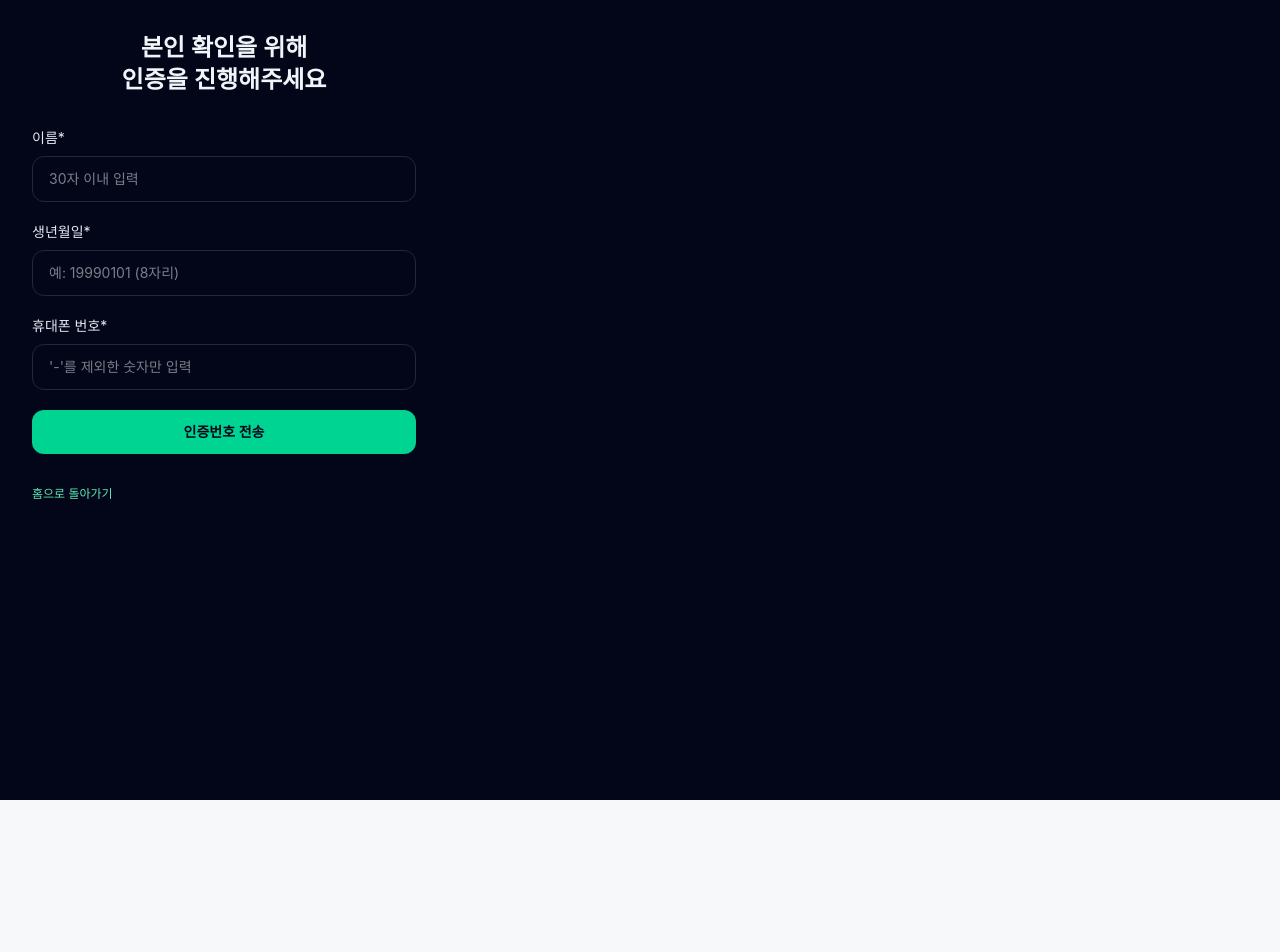
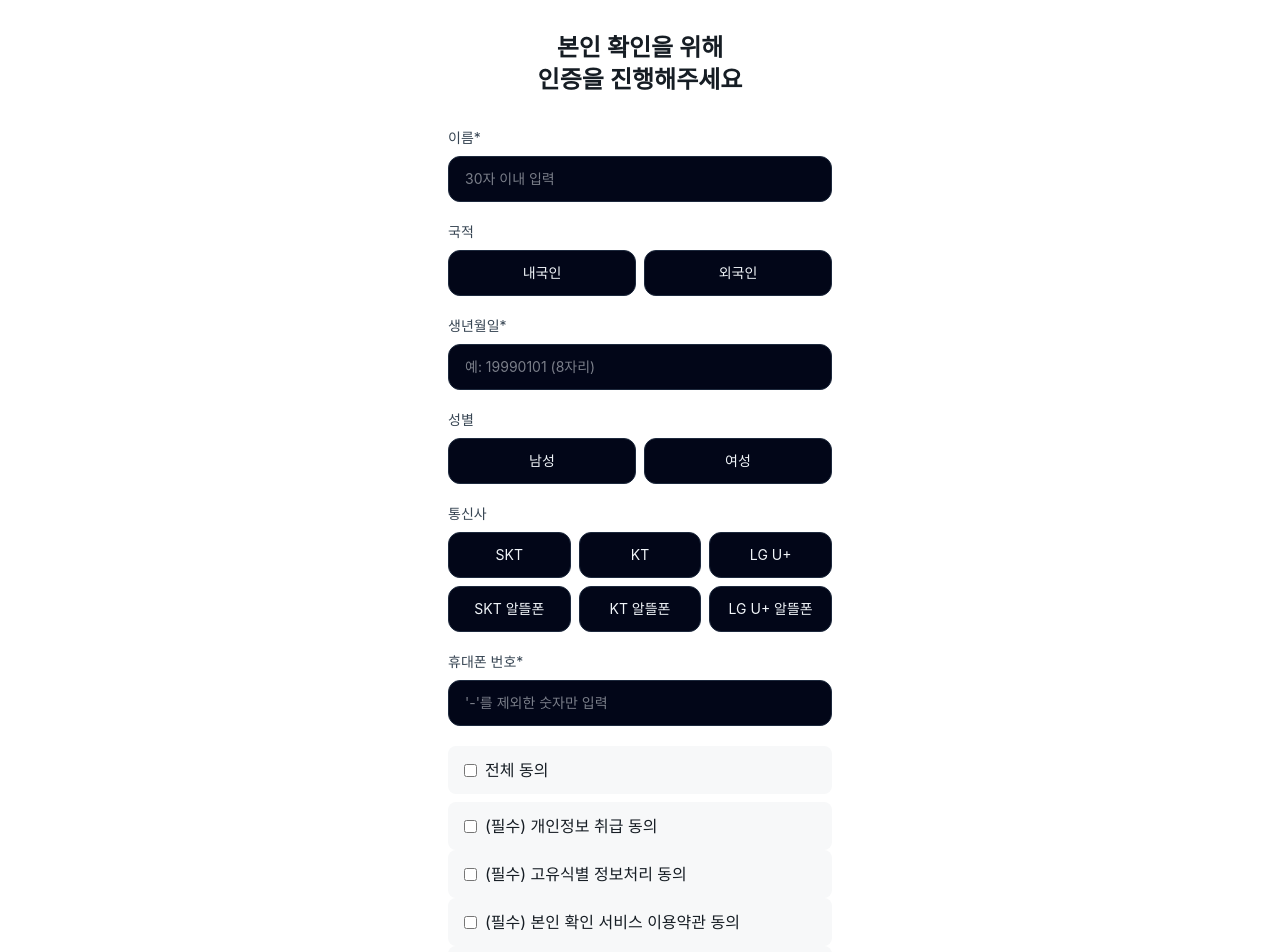
Before and after one commit to Team-Ikujo/BallX, a React app in the folder frontend/: page /signup in a window 1280 px wide. Shown: the top 952 px of the page. Before the commit the page ends 800 px from the top, so only its background shows below. Built offline with nearby package versions, Linux system fonts and the light colour scheme; the HTML template or start-up script is replaced by a standard one.

Commit message:
[FE] feat: 본인인증 폼 레이아웃 완료

```diff
--- a/frontend/src/pages/signup/ui/SignUpPage.tsx
+++ b/frontend/src/pages/signup/ui/SignUpPage.tsx
@@ -1,15 +1,20 @@
+import { useState } from 'react';
 import { Link } from 'react-router-dom';
 
 const SignUpPage = () => {
+   const [agree, setAgree] = useState(false);
    return (
-      <div className="min-h-screen bg-slate-950 text-slate-100">
+      <div
+         className="min-h-screen bg-(--color-surface) text-(--color-foreground)
+      flex items-center justify-center"
+      >
          <section className="w-full max-w-md p-8">
             <div className="text-center">
                <h2 className="text-2xl font-semibold">본인 확인을 위해 </h2>
                <h2 className="text-2xl font-semibold">인증을 진행해주세요</h2>
             </div>
             <form className="mt-8 space-y-5">
-               <label className="block text-sm text-slate-200">
+               <label className="block text-sm text-(--color-muted-foreground)">
                   이름*
                   <input
                      type="text"
@@ -17,7 +22,24 @@ const SignUpPage = () => {
                      className="mt-2 w-full rounded-xl border border-slate-800 bg-slate-950 px-4 py-3 text-sm text-slate-100 outline-none transition focus:border-emerald-400"
                   />
                </label>
-               <label className="block text-sm text-slate-200">
+               <label className="block text-sm text-(--color-muted-foreground)">
+                  국적
+                  <div className="flex gap-2">
+                     <button
+                        type="button"
+                        className="mt-2 w-full rounded-xl border border-slate-800 bg-slate-950 px-4 py-3 text-sm text-slate-100 outline-none transition focus:border-emerald-400"
+                     >
+                        내국인
+                     </button>
+                     <button
+                        type="button"
+                        className="mt-2 w-full rounded-xl border border-slate-800 bg-slate-950 px-4 py-3 text-sm text-slate-100 outline-none transition focus:border-emerald-400"
+                     >
+                        외국인
+                     </button>
+                  </div>
+               </label>
+               <label className="block text-sm text-(--color-muted-foreground)">
                   생년월일*
                   <input
                      type="text"
@@ -25,7 +47,65 @@ const SignUpPage = () => {
                      className="mt-2 w-full rounded-xl border border-slate-800 bg-slate-950 px-4 py-3 text-sm text-slate-100 outline-none transition focus:border-emerald-400"
                   />
                </label>
-               <label className="block text-sm text-slate-200">
+               <label className="block text-sm text-(--color-muted-foreground)">
+                  성별
+                  <div className="flex gap-2">
+                     <button
+                        type="button"
+                        className="mt-2 w-full rounded-xl border border-slate-800 bg-slate-950 px-4 py-3 text-sm text-slate-100 outline-none transition focus:border-emerald-400"
+                     >
+                        남성
+                     </button>
+                     <button
+                        type="button"
+                        className="mt-2 w-full rounded-xl border border-slate-800 bg-slate-950 px-4 py-3 text-sm text-slate-100 outline-none transition focus:border-emerald-400"
+                     >
+                        여성
+                     </button>
+                  </div>
+               </label>
+               <label className="block text-sm text-(--color-muted-foreground)">
+                  통신사
+                  <div className="grid grid-cols-3 gap-2 mt-2">
+                     <button
+                        type="button"
+                        className=" w-full rounded-xl border border-slate-800 bg-slate-950 px-4 py-3 text-sm text-slate-100 outline-none transition focus:border-emerald-400"
+                     >
+                        SKT
+                     </button>
+                     <button
+                        type="button"
+                        className=" w-full rounded-xl border border-slate-800 bg-slate-950 px-4 py-3 text-sm text-slate-100 outline-none transition focus:border-emerald-400"
+                     >
+                        KT
+                     </button>
+                     <button
+                        type="button"
+                        className=" w-full rounded-xl border border-slate-800 bg-slate-950 px-4 py-3 text-sm text-slate-100 outline-none transition focus:border-emerald-400"
+                     >
+                        LG U+
+                     </button>
+                     <button
+                        type="button"
+                        className=" w-full rounded-xl border border-slate-800 bg-slate-950 px-4 py-3 text-sm text-slate-100 outline-none transition focus:border-emerald-400"
+                     >
+                        SKT 알뜰폰
+                     </button>
+                     <button
+                        type="button"
+                        className=" w-full rounded-xl border border-slate-800 bg-slate-950 px-4 py-3 text-sm text-slate-100 outline-none transition focus:border-emerald-400"
+                     >
+                        KT 알뜰폰
+                     </button>
+                     <button
+                        type="button"
+                        className=" w-full rounded-xl border border-slate-800 bg-slate-950 px-4 py-3 text-sm text-slate-100 outline-none transition focus:border-emerald-400"
+                     >
+                        LG U+ 알뜰폰
+                     </button>
+                  </div>
+               </label>
+               <label className="block text-sm text-(--color-muted-foreground)">
                   휴대폰 번호*
                   <input
                      type="text"
@@ -33,6 +113,64 @@ const SignUpPage = () => {
                      className="mt-2 w-full rounded-xl border border-slate-800 bg-slate-950 px-4 py-3 text-sm text-slate-100 outline-none transition focus:border-emerald-400"
                   />
                </label>
+               <div className="gap-2">
+                  <div className="flex items-center gap-2 bg-(--color-background) border-(--color-border) px-4 py-3 rounded-lg">
+                     <input id="agree" type="checkbox" checked={agree} onChange={e => setAgree(e.target.checked)} />
+                     <label
+                        htmlFor="agree"
+                        className="text-(text-display-1-bold) text-(--color-foreground) cursor-pointer"
+                     >
+                        전체 동의
+                     </label>
+                  </div>
+                  <div className="mt-2">
+                     <div className="flex items-center gap-2 bg-(--color-background) border-(--color-border) px-4 py-3 rounded-lg">
+                        <input id="agree" type="checkbox" checked={agree} onChange={e => setAgree(e.target.checked)} />
+                        <label
+                           htmlFor="agree"
+                           className="text-(text-display-1-bold) text-(--color-foreground) cursor-pointer"
+                        >
+                           (필수) 개인정보 취급 동의
+                        </label>
+                     </div>
+                     <div className="flex items-center gap-2 bg-(--color-background) border-(--color-border) px-4 py-3 rounded-lg">
+                        <input id="agree" type="checkbox" checked={agree} onChange={e => setAgree(e.target.checked)} />
+                        <label
+                           htmlFor="agree"
+                           className="text-(text-display-1-bold) text-(--color-foreground) cursor-pointer"
+                        >
+                           (필수) 고유식별 정보처리 동의
+                        </label>
+                     </div>
+                     <div className="flex items-center gap-2 bg-(--color-background) border-(--color-border) px-4 py-3 rounded-lg">
+                        <input id="agree" type="checkbox" checked={agree} onChange={e => setAgree(e.target.checked)} />
+                        <label
+                           htmlFor="agree"
+                           className="text-(text-display-1-bold) text-(--color-foreground) cursor-pointer"
+                        >
+                           (필수) 본인 확인 서비스 이용약관 동의
+                        </label>
+                     </div>
+                     <div className="flex items-center gap-2 bg-(--color-background) border-(--color-border) px-4 py-3 rounded-lg">
+                        <input id="agree" type="checkbox" checked={agree} onChange={e => setAgree(e.target.checked)} />
+                        <label
+                           htmlFor="agree"
+                           className="text-(text-display-1-bold) text-(--color-foreground) cursor-pointer"
+                        >
+                           (필수) 통신사 이용약관 동의
+                        </label>
+                     </div>
+                     <div className="flex items-center gap-2 bg-(--color-background) border-(--color-border) px-4 py-3 rounded-lg">
+                        <input id="agree" type="checkbox" checked={agree} onChange={e => setAgree(e.target.checked)} />
+                        <label
+                           htmlFor="agree"
+                           className="text-(text-display-1-bold) text-(--color-foreground) cursor-pointer"
+                        >
+                           (필수) 만 14세 이상입니다.
+                        </label>
+                     </div>
+                  </div>
+               </div>
                <button
                   type="button"
                   className="w-full rounded-xl bg-emerald-400 px-4 py-3 text-sm font-semibold text-slate-950 transition hover:bg-emerald-300"
```
